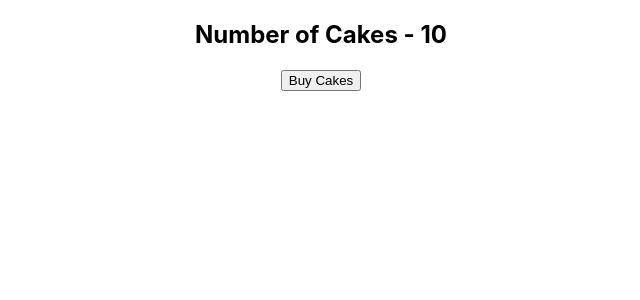
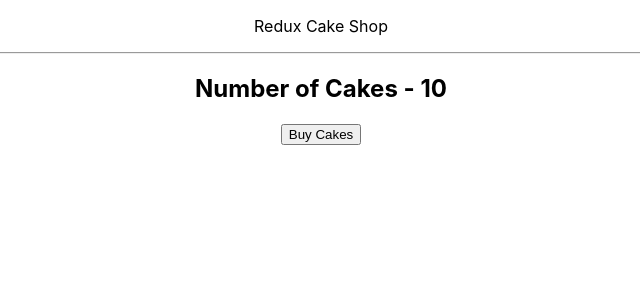
Before and after one commit to aamna-sys/react-redux-demo, a React (Create React App) app: page / in a window 1280 px wide. Shown: the top 300 px of the page, without its empty margins (319-959 px from the left). Built offline with nearby package versions, Linux system fonts and the light colour scheme.

Commit message:
Add h1 and hr

```diff
--- a/src/components/CakeContainer.js
+++ b/src/components/CakeContainer.js
@@ -5,6 +5,8 @@ import { connect } from "react-redux";
 function CakeContainer(props) {
   return (
     <div>
+      <p>Redux Cake Shop</p>
+      <hr />
       <h2>Number of Cakes - {props.numOfCakes}</h2>
       <button onClick={props.buyCake}>Buy Cakes</button>
     </div>
```
